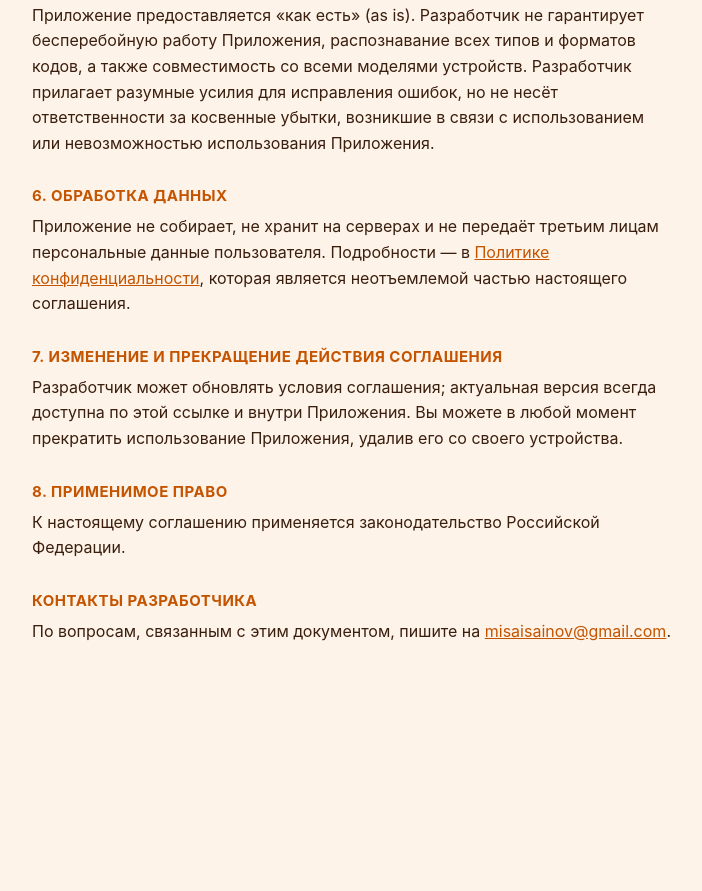
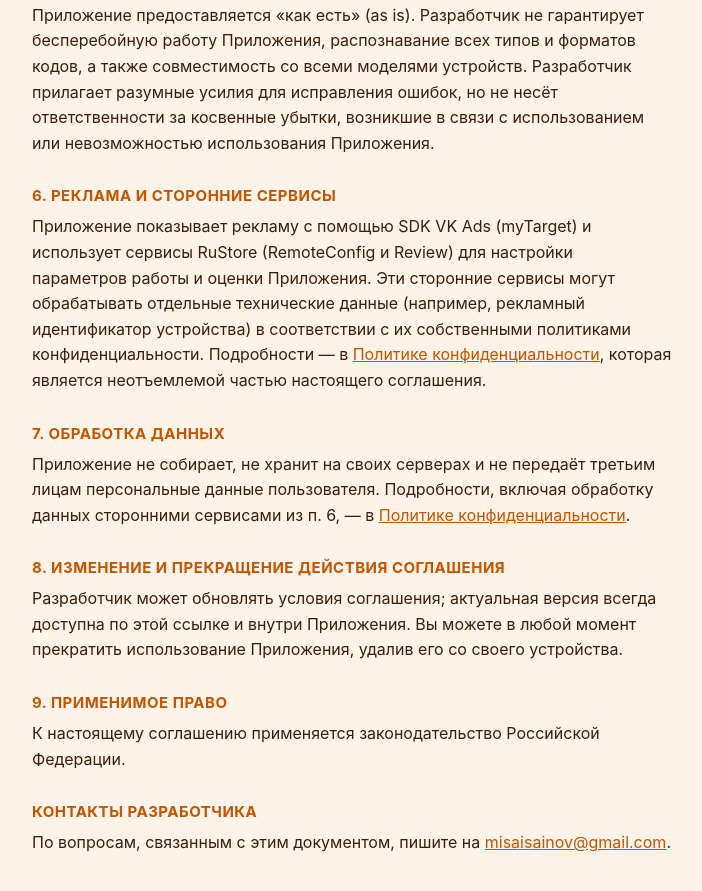
Before and after one commit to inmusoft/inmusoft, a plain HTML site: page codescanner/terms-of-service.html in a window 1280 px wide. Shown: the part 1049-1940 px from the top of the page, without its empty margins (288-990 px from the left). Before the commit the page ends 1765 px from the top, so only its background shows below. Drawn offline with Linux system fonts and the light colour scheme.

Commit message:
codescanner terms v2

```diff
--- a/codescanner/terms-of-service.html
+++ b/codescanner/terms-of-service.html
@@ -52,7 +52,7 @@
 <body>
 <div class="wrap">
   <h1>Пользовательское соглашение</h1>
-  <div class="updated">Действует с 23 августа 2026 г.</div>
+  <div class="updated">Действует с 25 августа 2026 г.</div>
 
   <h2>1. Общие положения</h2>
   <p>Настоящее соглашение регулирует использование мобильного приложения «QR Сканер» (далее — «Приложение»), разработанного физическим лицом (далее — «Разработчик»). Устанавливая и используя Приложение, вы подтверждаете, что прочитали и приняли условия настоящего соглашения, а также <a href="privacy-policy.html">Политики конфиденциальности</a>. Если вы не согласны с условиями — пожалуйста, не используйте Приложение.</p>
@@ -69,13 +69,16 @@
   <h2>5. Отказ от гарантий</h2>
   <p>Приложение предоставляется «как есть» (as is). Разработчик не гарантирует бесперебойную работу Приложения, распознавание всех типов и форматов кодов, а также совместимость со всеми моделями устройств. Разработчик прилагает разумные усилия для исправления ошибок, но не несёт ответственности за косвенные убытки, возникшие в связи с использованием или невозможностью использования Приложения.</p>
 
-  <h2>6. Обработка данных</h2>
-  <p>Приложение не собирает, не хранит на серверах и не передаёт третьим лицам персональные данные пользователя. Подробности — в <a href="privacy-policy.html">Политике конфиденциальности</a>, которая является неотъемлемой частью настоящего соглашения.</p>
+  <h2>6. Реклама и сторонние сервисы</h2>
+  <p>Приложение показывает рекламу с помощью SDK VK Ads (myTarget) и использует сервисы RuStore (RemoteConfig и Review) для настройки параметров работы и оценки Приложения. Эти сторонние сервисы могут обрабатывать отдельные технические данные (например, рекламный идентификатор устройства) в соответствии с их собственными политиками конфиденциальности. Подробности — в <a href="privacy-policy.html">Политике конфиденциальности</a>, которая является неотъемлемой частью настоящего соглашения.</p>
 
-  <h2>7. Изменение и прекращение действия соглашения</h2>
+  <h2>7. Обработка данных</h2>
+  <p>Приложение не собирает, не хранит на своих серверах и не передаёт третьим лицам персональные данные пользователя. Подробности, включая обработку данных сторонними сервисами из п.&nbsp;6, — в <a href="privacy-policy.html">Политике конфиденциальности</a>.</p>
+
+  <h2>8. Изменение и прекращение действия соглашения</h2>
   <p>Разработчик может обновлять условия соглашения; актуальная версия всегда доступна по этой ссылке и внутри Приложения. Вы можете в любой момент прекратить использование Приложения, удалив его со своего устройства.</p>
 
-  <h2>8. Применимое право</h2>
+  <h2>9. Применимое право</h2>
   <p>К настоящему соглашению применяется законодательство Российской Федерации.</p>
 
   <h2>Контакты разработчика</h2>
```
Also changed, not shown: codescanner/privacy-policy.html (+13 -3 lines).
